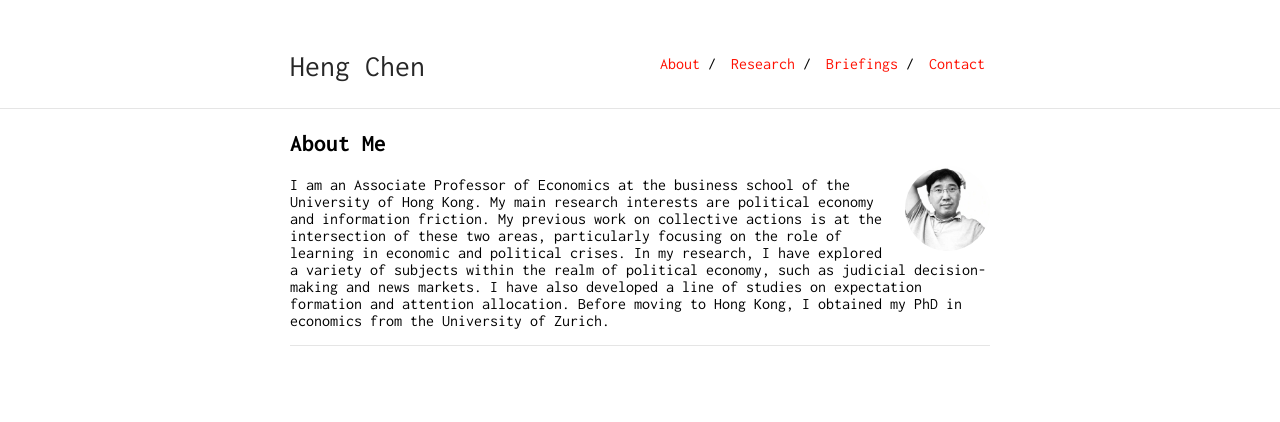
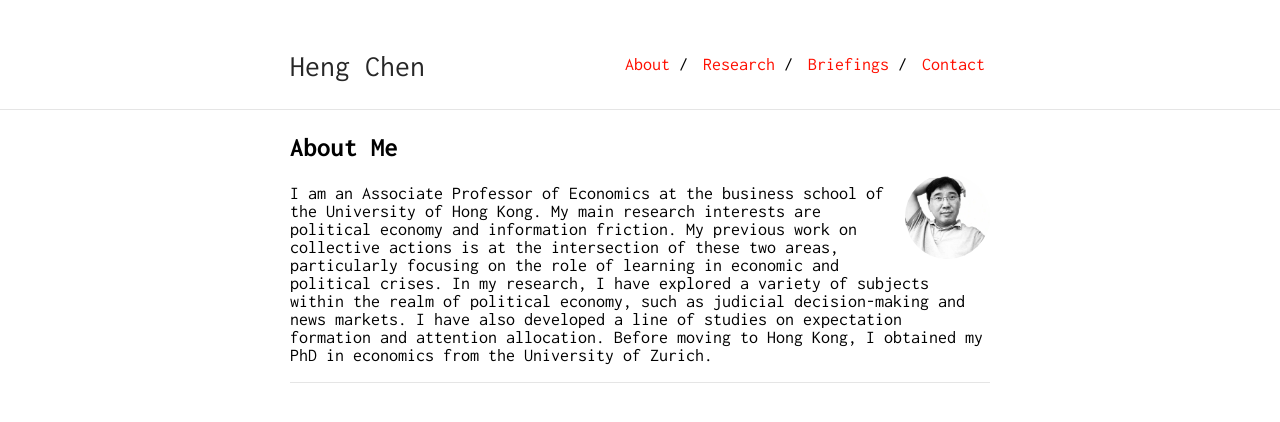
Before and after one commit to Shuyan0210611X/henrychen.github.io, a Jekyll site: the page built from index.md, in a window 1280 px wide. Shown: the top 422 px of the page. Built offline with Jekyll 4.4.1, drawn with Linux system fonts in a browser that asks for light colours; our own code applies the rules of GitHub Pages for plain Markdown files.

Commit message:
Update _style.scss

```diff
--- a/_sass/_style.scss
+++ b/_sass/_style.scss
@@ -12,6 +12,7 @@ html {
 body {
     margin: 0;
     font-family: "Inconsolata";
+    font-size: 18px; /* 默认字体大小 */
     height: 100%;
 }
 a {
@@ -88,6 +89,9 @@ hr {
         max-width: $med-width;
         transition: 0.3s ease all;
     }
+    body {
+        font-size: 16px; /* 手机和小屏设备的字体大小 */
+    }
 }
 
 @media (max-width: 650px) {
```
